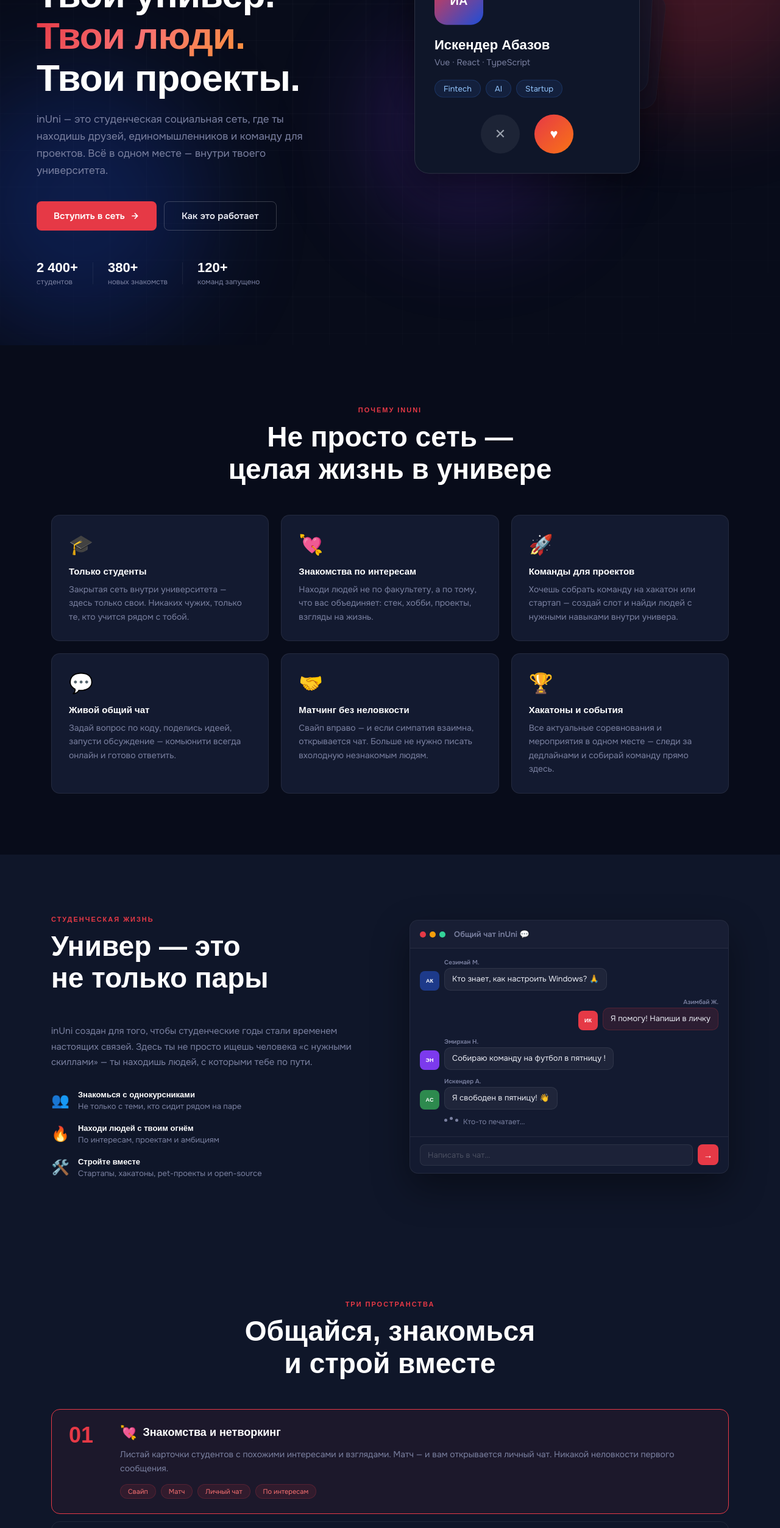
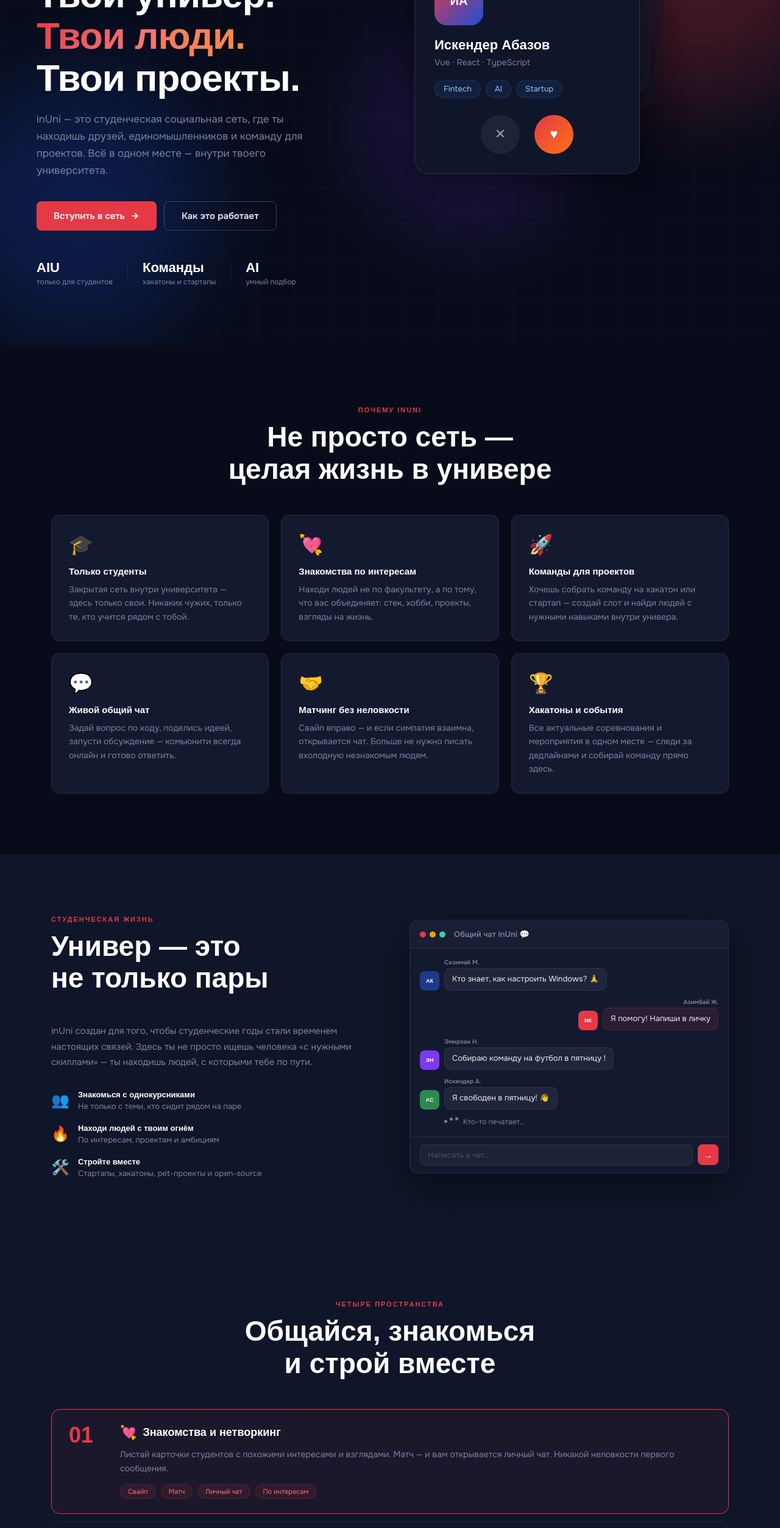
Before and after one commit to yaxaxaw/InUni, a Vue app in the folder inuni-frontend/: page / in a window 1280 px wide. Shown: the part 234-2739 px from the top of the page at 61% size. Built offline with nearby package versions, Linux system fonts and the light colour scheme; no server answers; a web font is replaced by a local one.

Commit message:
feat: add 4th AI block to modes, expand 02/03, remove fake stats from hero

```diff
--- a/inuni-frontend/src/pages/HomePage.vue
+++ b/inuni-frontend/src/pages/HomePage.vue
@@ -60,18 +60,18 @@
           </div>
           <div class="hero-stats">
             <div class="stat">
-              <span class="stat-num">2 400+</span>
-              <span class="stat-label">студентов</span>
+              <span class="stat-num">AIU</span>
+              <span class="stat-label">только для студентов</span>
             </div>
             <div class="stat-divider"></div>
             <div class="stat">
-              <span class="stat-num">380+</span>
-              <span class="stat-label">новых знакомств</span>
+              <span class="stat-num">Команды</span>
+              <span class="stat-label">хакатоны и стартапы</span>
             </div>
             <div class="stat-divider"></div>
             <div class="stat">
-              <span class="stat-num">120+</span>
-              <span class="stat-label">команд запущено</span>
+              <span class="stat-num">AI</span>
+              <span class="stat-label">умный подбор</span>
             </div>
           </div>
         </div>
@@ -202,7 +202,7 @@
 
     <section id="modes" class="modes">
       <div class="container">
-        <div class="section-label">Три пространства</div>
+        <div class="section-label">Четыре пространства</div>
         <h2 class="section-title">Общайся, знакомься<br>и строй вместе</h2>
         <div class="modes-list">
           <div
@@ -212,7 +212,7 @@
               :class="{ active: activeMode === i }"
               @click="activeMode = i"
           >
-            <div class="mode-num">0{{ i + 1 }}</div>
+            <div class="mode-num">{{ i < 9 ? '0' + (i + 1) : i + 1 }}</div>
             <div class="mode-body">
               <div class="mode-header">
                 <span class="mode-icon">{{ m.icon }}</span>
@@ -382,22 +382,28 @@
         },
         {
           icon: '🚀',
-          title: 'Проекты и команды',
-          desc: 'Есть идея стартапа или хакатон на носу? Создай командный слот, опиши задачу и получай заявки от студентов с нужными навыками из твоего универа.',
-          chips: ['Стартап', 'Хакатон', 'Pet-проект', 'Open-source'],
+          title: 'Проекты, команды и карьера',
+          desc: 'Есть идея стартапа или хакатон на носу? Создай командный слот, получай заявки — и здесь же найди стажировку, которая совпадает с твоими навыками.',
+          chips: ['Стартап', 'Хакатон', 'Стажировки', 'Open-source'],
         },
         {
           icon: '💬',
-          title: 'Общий чат универа',
-          desc: 'Единое пространство для всех студентов: задавай вопросы, делись инсайтами, обсуждай идеи и просто общайся с людьми, которые тебя понимают.',
-          chips: ['Вопросы', 'Инсайты', 'Идеи', 'Комьюнити'],
+          title: 'Общий чат и события',
+          desc: 'Единое пространство для всех студентов: задавай вопросы, делись инсайтами, следи за мероприятиями и хакатонами университета.',
+          chips: ['Вопросы', 'Инсайты', 'Мероприятия', 'Хакатоны'],
+        },
+        {
+          icon: '🤖',
+          title: 'AI-ассистент',
+          desc: 'Умный алгоритм анализирует твой профиль и находит подходящих тиммейтов, стажировки с высоким процентом совпадения и даёт персональные карьерные советы.',
+          chips: ['Тиммейты', 'Стажировки', 'Карьерный совет', 'Персонально'],
         },
       ],
       aiFeatures: [
         'Находит студентов с похожим мышлением и интересами',
         'Рекомендует людей с взаимодополняющими навыками',
-        'AI-ассистент помогает заполнить профиль через диалог',
-        'Предлагает нужные роли при создании командного слота',
+        'Подбирает стажировки по твоим навыкам с процентом совпадения',
+        'AI-ассистент помогает заполнить профиль и даёт карьерный совет',
       ],
       aiMatches: [
         { initials: 'ИА', name: 'Искендер Абазов', role: 'Frontend Dev', score: 94 },
```
